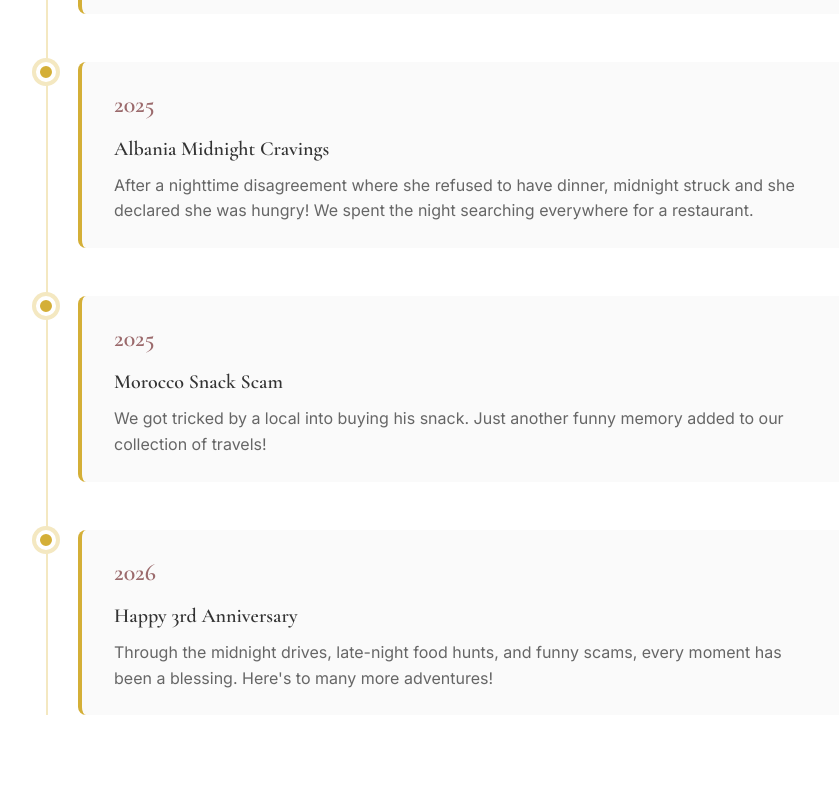
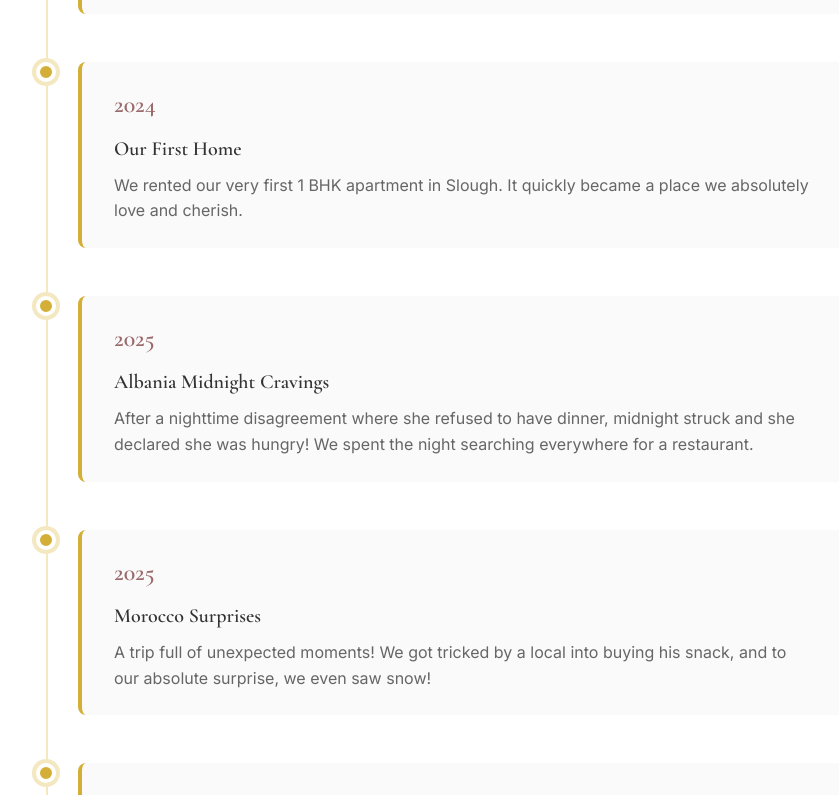
Before and after one commit to athilkabbas/us, a React (Vite) app: page / in a window 1280 px wide. Shown: the part 1400-2195 px from the top of the page, without its empty margins (194-1033 px from the left). Built offline with nearby package versions, Linux system fonts and the light colour scheme.

Commit message:
add some stories

```diff
--- a/src/components/Story.jsx
+++ b/src/components/Story.jsx
@@ -13,14 +13,19 @@ const Story = () => {
       description: "Things got a little too hot! We had to check out of our hotel at midnight because of the high temperature, drove for ages, and finally found another place to stay."
     },
     {
+      year: "2024",
+      title: "Our First Home",
+      description: "We rented our very first 1 BHK apartment in Slough. It quickly became a place we absolutely love and cherish."
+    },
+    {
       year: "2025",
       title: "Albania Midnight Cravings",
       description: "After a nighttime disagreement where she refused to have dinner, midnight struck and she declared she was hungry! We spent the night searching everywhere for a restaurant."
     },
     {
       year: "2025",
-      title: "Morocco Snack Scam",
-      description: "We got tricked by a local into buying his snack. Just another funny memory added to our collection of travels!"
+      title: "Morocco Surprises",
+      description: "A trip full of unexpected moments! We got tricked by a local into buying his snack, and to our absolute surprise, we even saw snow!"
     },
     {
       year: "2026",
```
